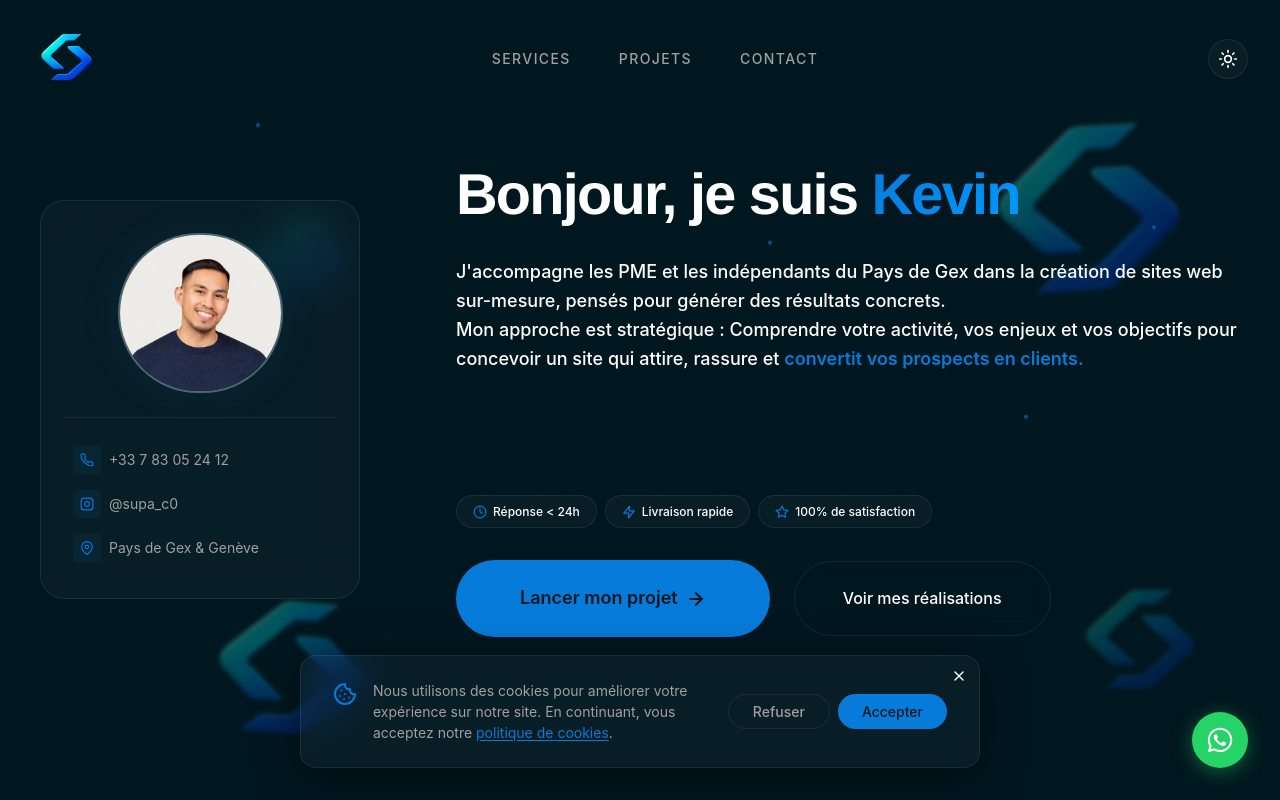
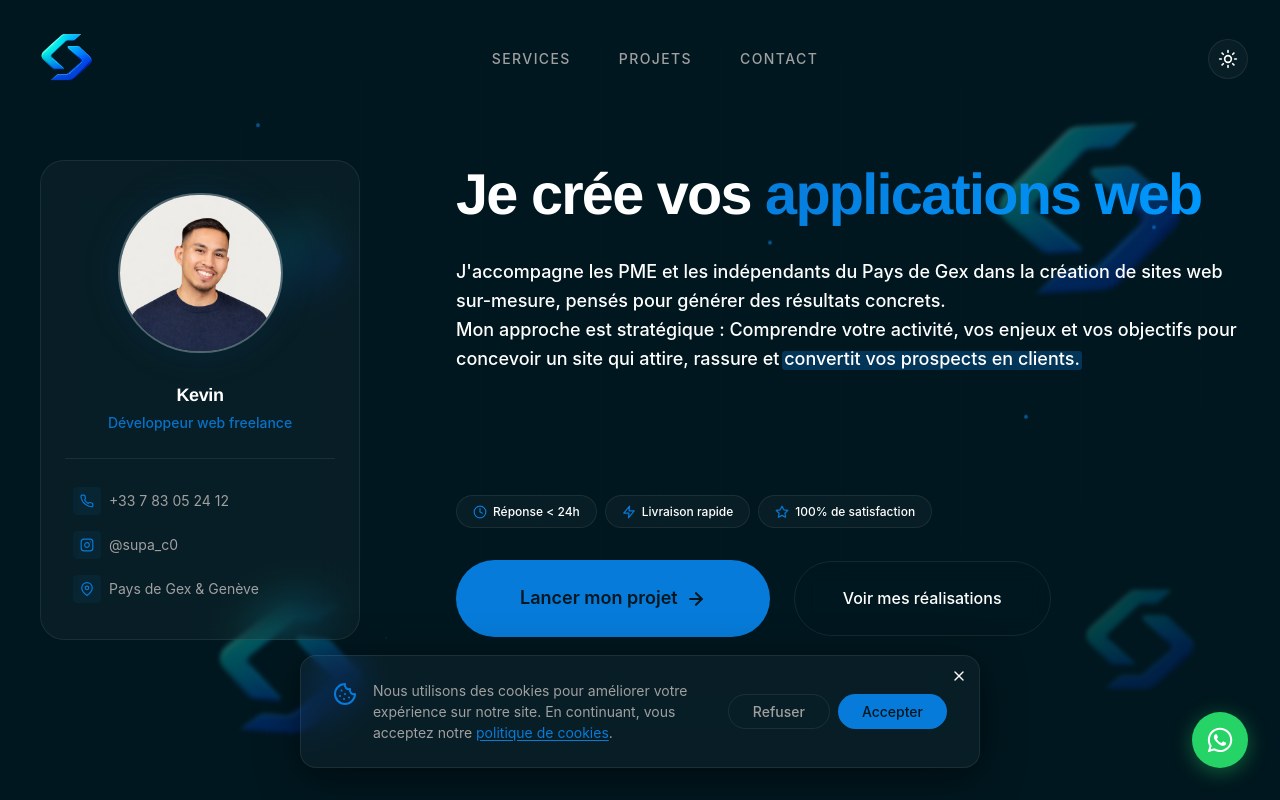
Before and after one commit to SupaKd/supaco, a React (Vite) app: page / in a window 1280 px wide. Shown: the top 800 px of the page. Built offline with nearby package versions, Linux system fonts and the light colour scheme; a web font is replaced by a local one.

Commit message:
optimisation

```diff
--- a/src/components/Hero.jsx
+++ b/src/components/Hero.jsx
@@ -1,7 +1,39 @@
-import { memo, useCallback } from "react";
-import { motion, useScroll, useTransform } from "framer-motion";
+import { memo, useCallback, useState, useEffect } from "react";
+import { motion, useScroll, useTransform, AnimatePresence } from "framer-motion";
 import { ArrowRight } from "lucide-react";
 import { useMagnet } from "../hooks/useMagnet";
+import HighlightText from "./ui/HighlightText";
+
+const SWAP_WORDS = ["sites web", "boutiques en ligne", "applications web"];
+
+const WordSwap = memo(() => {
+  const [index, setIndex] = useState(0);
+
+  useEffect(() => {
+    const id = setInterval(() => {
+      setIndex((i) => (i + 1) % SWAP_WORDS.length);
+    }, 2400);
+    return () => clearInterval(id);
+  }, []);
+
+  return (
+    <span className="hero__word-swap" aria-live="polite">
+      <AnimatePresence mode="wait">
+        <motion.span
+          key={index}
+          className="gradient-text"
+          initial={{ y: 28, opacity: 0, filter: "blur(6px)" }}
+          animate={{ y: 0, opacity: 1, filter: "blur(0px)" }}
+          exit={{ y: -28, opacity: 0, filter: "blur(6px)" }}
+          transition={{ duration: 0.4, ease: [0.22, 1, 0.36, 1] }}
+          style={{ display: "inline-block" }}
+        >
+          {SWAP_WORDS[index]}
+        </motion.span>
+      </AnimatePresence>
+    </span>
+  );
+});
 
 const badges = [
   {
@@ -148,6 +180,12 @@ const Hero = memo(() => {
               </div>
             </div>
 
+            {/* Description */}
+            <div className="hero__profile-desc">
+              <span className="hero__profile-name">Kevin</span>
+              <span className="hero__profile-role">Développeur web freelance</span>
+            </div>
+
             {/* Contacts */}
             <div className="hero__contacts">
               <a href="tel:+33600000000" className="hero__contact-item">
@@ -216,7 +254,7 @@ const Hero = memo(() => {
         {/* Colonne droite — description profil */}
         <div className="hero__right">
           <h1 className="hero__title">
-            Bonjour, je suis <span className="gradient-text">Kevin</span>{" "}
+            Je crée vos <WordSwap />
           </h1>
 
           <p className="hero__subtitle">
@@ -225,17 +263,15 @@ const Hero = memo(() => {
             concrets. <br />
             Mon approche est stratégique : Comprendre votre activité, vos enjeux
             et vos objectifs pour concevoir un site qui attire, rassure et{" "}
-            <span className="hero__span">
-              convertit vos prospects en clients.
-            </span>{" "}
+            <HighlightText delay={0.3}>convertit vos prospects en clients.</HighlightText>{" "}
             <br />
           </p>
 
           <p className="hero__bio">
             {" "}
-            Un site internet renforce votre crédibilité et créer un canal
+            Un site internet renforce votre crédibilité et crée un canal
             d’acquisition disponible 24h/24. Si vos prospects ne vous trouvent
-            pas en ligne, ils choisissent vos concurrents!
+            pas en ligne, <HighlightText delay={0.5}>ils choisissent vos concurrents.</HighlightText>
           </p>
 
           {/* Badges valeurs */}
--- /dev/null
+++ b/src/components/ui/HighlightText.jsx
@@ -0,0 +1,39 @@
+import { useRef, memo } from "react";
+import { motion, useInView } from "framer-motion";
+
+/**
+ * Surlignage animé qui s'étire sous le texte au scroll.
+ * Usage : <HighlightText>convertit vos prospects en clients</HighlightText>
+ */
+const HighlightText = memo(({ children, color = "var(--color-accent-primary)", delay = 0 }) => {
+  const ref = useRef(null);
+  const isInView = useInView(ref, { once: true, margin: "-40px" });
+
+  return (
+    <span ref={ref} style={{ position: "relative", display: "inline", isolation: "isolate" }}>
+      <motion.span
+        aria-hidden="true"
+        style={{
+          position: "absolute",
+          bottom: "-0.1em",
+          left: "-0.1em",
+          width: "calc(100% + 0.2em)",
+          height: "1.1em",
+          borderRadius: "3px",
+          background: color,
+          opacity: 0.3,
+          zIndex: -1,
+          transformOrigin: "left center",
+        }}
+        initial={{ scaleX: 0 }}
+        animate={isInView ? { scaleX: 1 } : { scaleX: 0 }}
+        transition={{ duration: 0.7, ease: [0.22, 1, 0.36, 1], delay }}
+      />
+      {children}
+    </span>
+  );
+});
+
+HighlightText.displayName = "HighlightText";
+
+export default HighlightText;
--- a/src/styles/components/_hero.scss
+++ b/src/styles/components/_hero.scss
@@ -296,6 +296,31 @@
     }
   }
 
+  // Description sous la photo
+  &__profile-desc {
+    display: flex;
+    flex-direction: column;
+    align-items: center;
+    gap: 2px;
+    margin-top: $space-xs;
+  }
+
+  &__profile-name {
+    font-family: $font-display;
+    font-size: $font-size-lg;
+    font-weight: 700;
+    color: var(--color-text-primary);
+    letter-spacing: -0.02em;
+  }
+
+  &__profile-role {
+    font-family: $font-body;
+    font-size: $font-size-sm;
+    color: var(--color-accent-primary);
+    font-weight: 500;
+    opacity: 0.9;
+  }
+
   &__photo-icon {
     width: 56px;
     height: 56px;
@@ -382,6 +407,15 @@
     @include mobile {
       font-size: clamp(1.6rem, 8vw, 2.2rem);
     }
+  }
+
+  &__word-swap {
+    display: inline-block;
+    position: relative;
+    // Largeur fixe pour éviter le layout shift lors du changement de mot
+    min-width: 14ch;
+    vertical-align: bottom;
+    overflow: hidden;
   }
 
   // Sous-titre (accroche)
```
